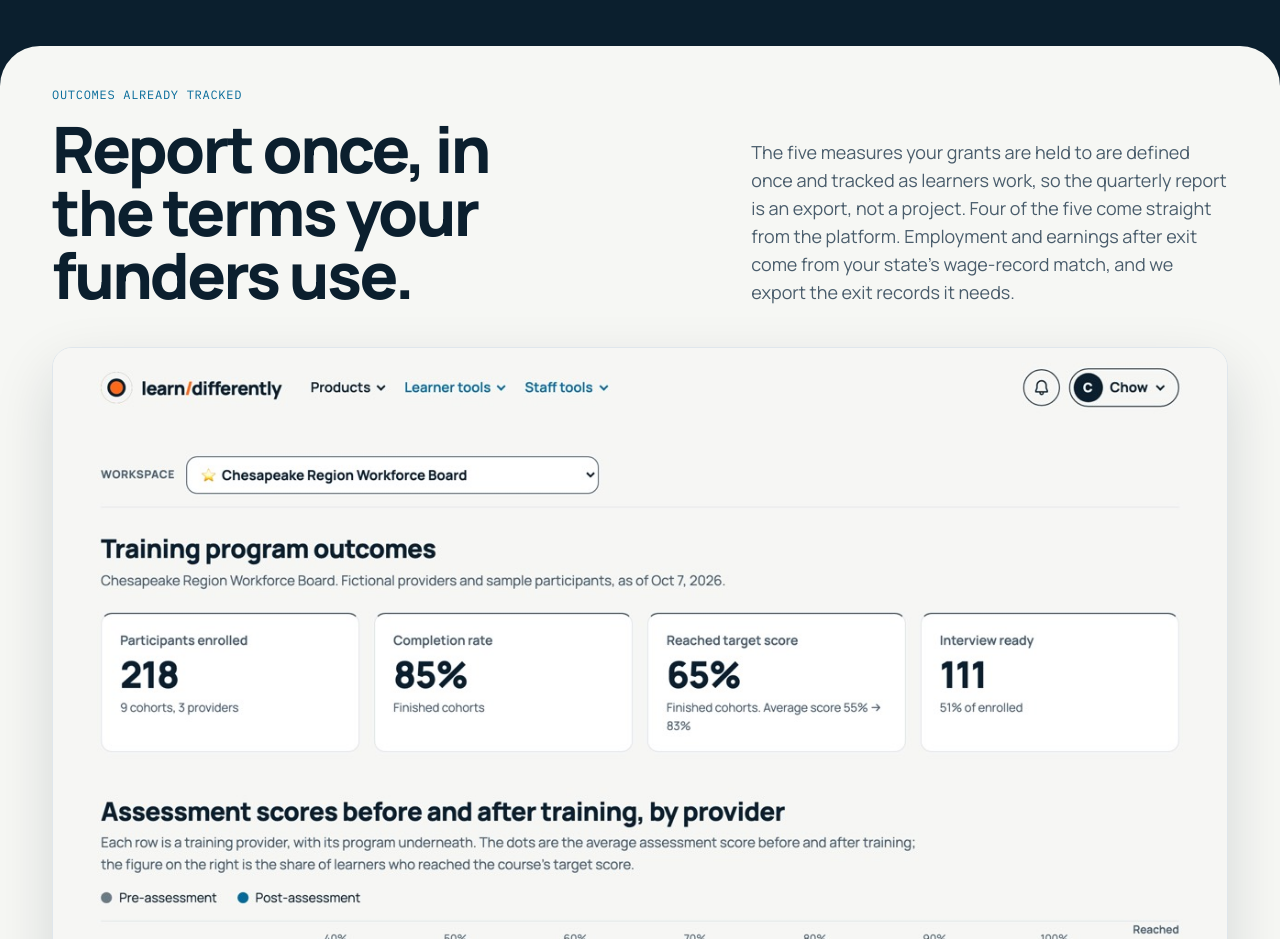
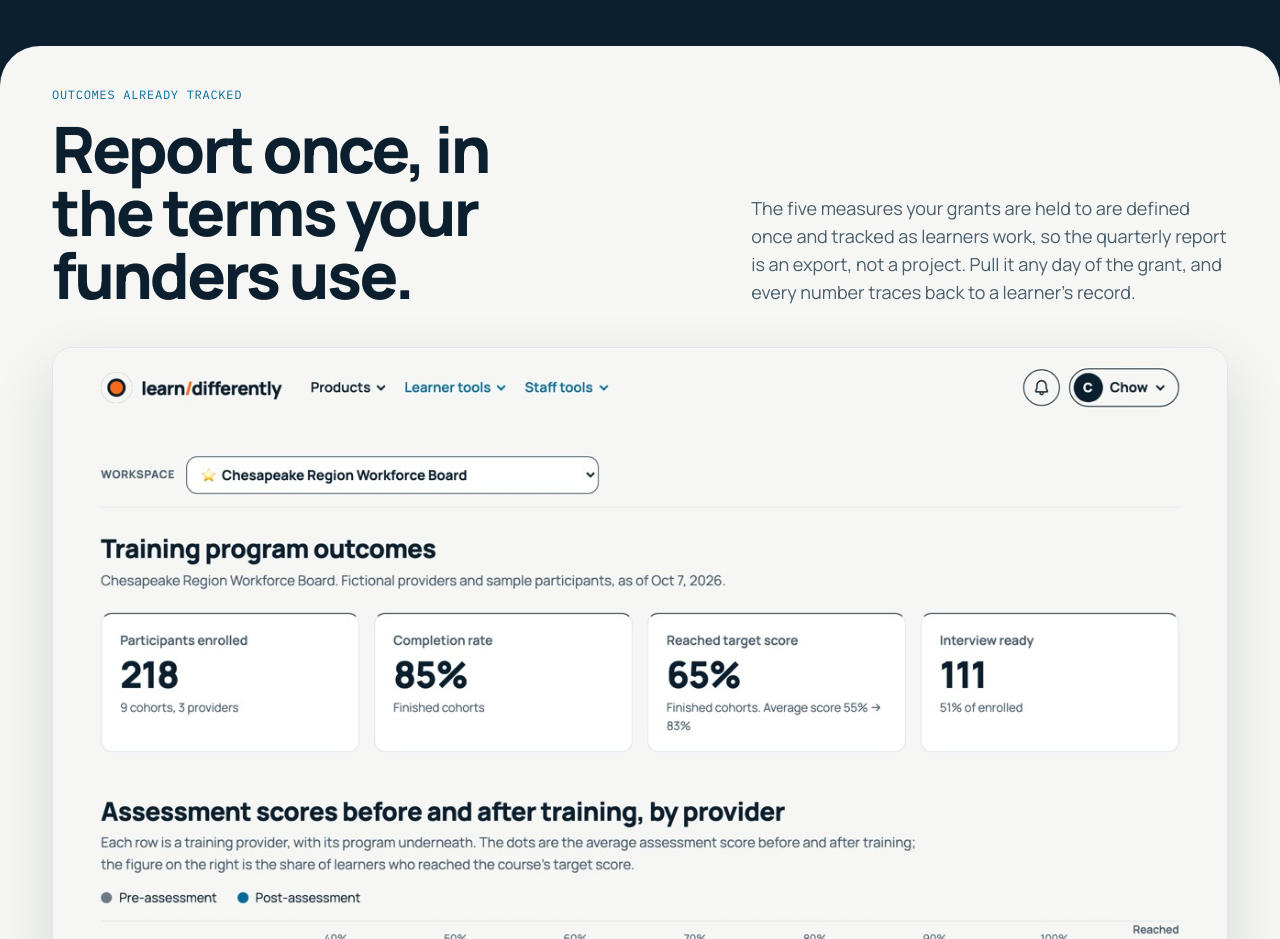
Before and after one commit to ludakhris/interview-differently, a React (Vite) app in the folder apps/learn/: page / in a window 1280 px wide. Shown: the part 3420-4359 px from the top of the page. Built offline with nearby package versions, Linux system fonts and the light colour scheme; no server answers.

Commit message:
copy(site-c): outcomes lead closes on a benefit instead of the wage-match caveat
The listed measures no longer include post-exit employment, so the caveat is not needed.

Refs #75

Co-Authored-By: Claude Fable 5.1 <noreply@anthropic.com>

```diff
--- a/apps/learn/src/pages/c/cContent.ts
+++ b/apps/learn/src/pages/c/cContent.ts
@@ -139,7 +139,7 @@ export const MEASURES_MORE = [
 ]
 
 export const PROVENANCE =
-  'Four of the five come straight from the platform. Employment and earnings after exit come from your state’s wage-record match, and we export the exit records it needs.'
+  'Pull it any day of the grant, and every number traces back to a learner’s record.'
 
 export const WALKTHROUGH = [
   {
```
